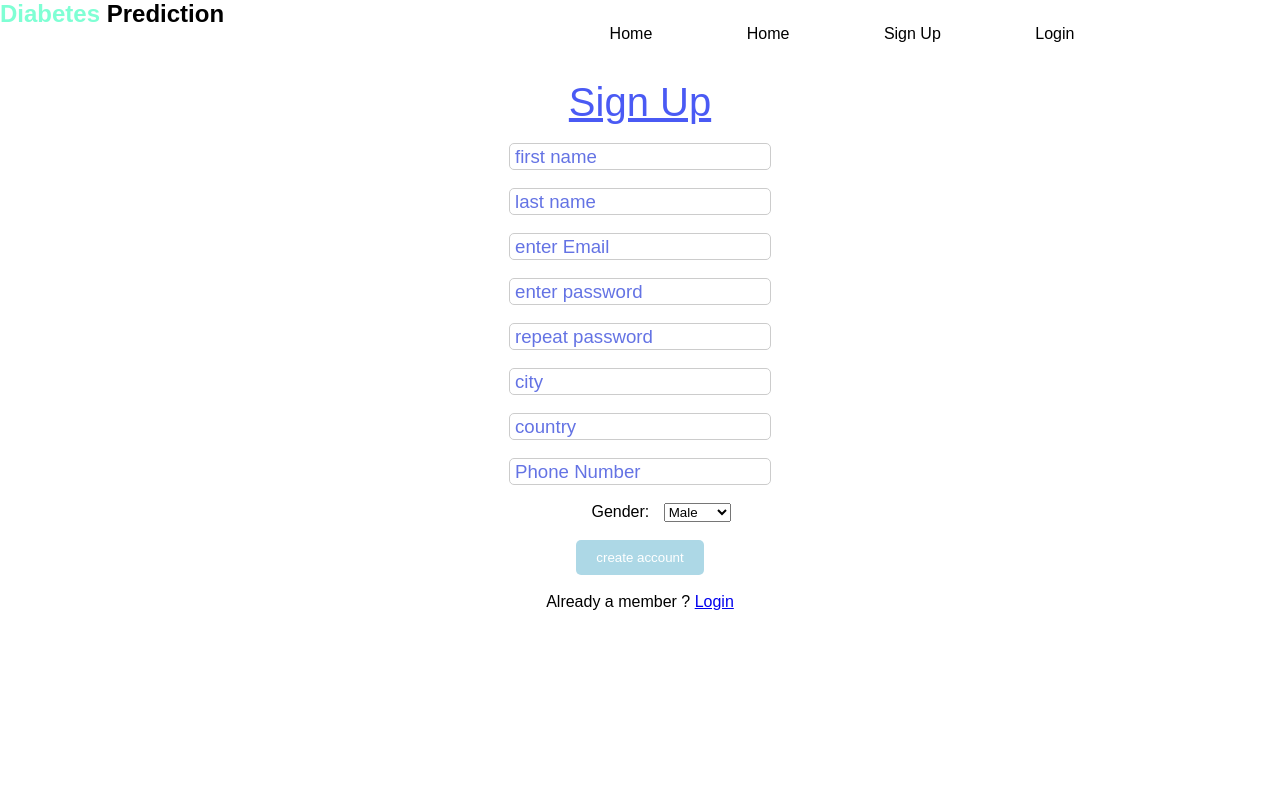
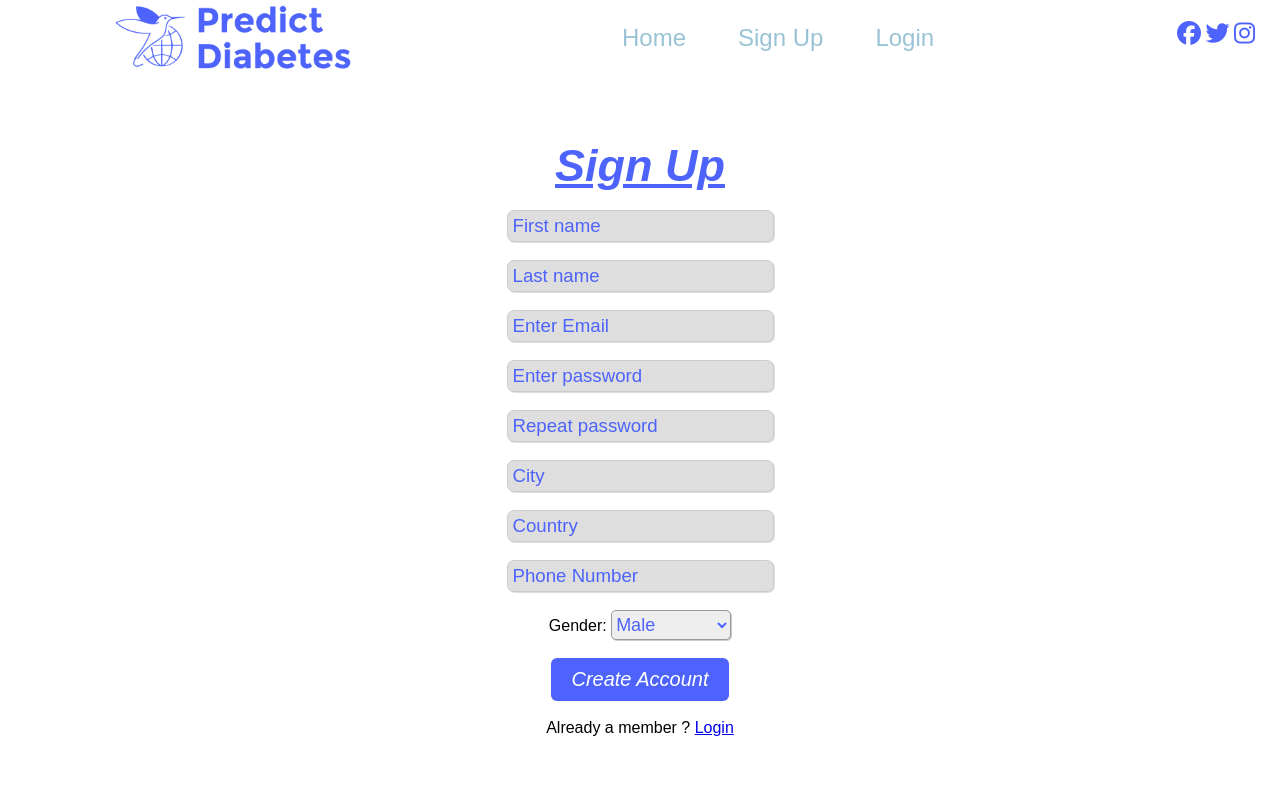
Before and after one commit to youssefkhaled20190/Diabetes-prediction-system, a Flask app: page /signup in a window 1280 px wide. Before the commit the page ends 610 px from the top, so only its background shows below. Run offline with Flask 3, Linux system fonts and the light colour scheme; some libraries are stand-ins or nearby versions.

Commit message:
home page css

```diff
--- a/website/auth.py
+++ b/website/auth.py
@@ -38,11 +38,10 @@ def _signup():
                             city=City, country=Country, phone_number=PhoneNumber, gender=Gender)
             db.session.add(New_User)
             db.session.commit()
-
             login_user(New_User, remember=True)
             db.session.close_all()
             flash('account created successfully', category='success')
-            return redirect(url_for('auth._login'))
+            return redirect(url_for('home._home'))
 
     return render_template("signup.html", custom_css="signup", user=current_user)
 
--- a/website/static/css/main.css
+++ b/website/static/css/main.css
@@ -4,12 +4,6 @@
   font-family: Arial, Helvetica, sans-serif;
 }
 
-@media (min-width: 600px) { /* Min-width preferably greater than or equal to width below */
-  .fl-page .fl-page-content {
-    width: 1100px; /* Can be adjusted to preferred width */
-    margin: 0px auto;
-  }
-}
 
 .site-header {
   background-color: white;
@@ -17,41 +11,72 @@
   padding: 0%;
   width: 100%;
   height: 80px;
+  position: sticky;
+  top: 0;
 }
 
-.logo {
+
+
+.site-header .logo {
   float: left;
   width: 30%;
-  font-weight: bold;
 }
-.nav .logo h2{
+
+.site-header .icons{
+padding: 25px;
+  float: right;
+}
+.site-header .logo img{
+
+  height: 80px;
   float: left;
-  color: #ffffff;
-  padding-left: 2%;
-  margin-bottom: 2%;
-  margin-top: 20px;
+  padding-left: 30%;
 }
+
+.site-nav {
+overflow: hidden;
+  }
+
 
 .site-nav ul {
   list-style-type: none;
   margin: 0;
   padding: 0;
-  text-align: center;
+  display: flex;
+  justify-content: center;
 }
+
 
 .site-nav li {
   display: inline-block;
-    margin: 25px;
+  margin: 0 10px;
     padding-left: 20px;
-    color: black;
+
 }
 
 .site-nav a {
+  color: #99c3d4;
+  display: block;
+  text-align: center;
+  padding: 14px 16px;
   text-decoration: none;
-  color:black;
-  padding: 7px 10px 7px 10px;
+  font-size: x-large;
+}
 
+.site-nav a:hover {
+font-weight: bolder;
 }
+
+@media only screen and (max-width: 600px) {
+  .site-nav ul {
+    flex-direction: column;
+    align-items: center;
+  }
+  }
+  .site-nav li {
+    margin: 10px 0;
+  }
+
 
 .site-footer {
   background-color: #333;
--- a/website/static/css/signup.css
+++ b/website/static/css/signup.css
@@ -2,47 +2,61 @@
 @media only screen and (max-width: 700px) {}
 
 .container .signUp u {
-  color:#4A5AF4;
-  font-family: Arial, Helvetica, sans-serif;
-  font-size: 40px;
+  color:#4D63FB;
+  font-family: Arial, Helvetica, sans-serif ;
+  font-style: italic;
+  font-size: 45px;
+  font-weight: bold;
 }
 
 .container {
   max-width: 500px;
-  margin: auto;
+  margin: 50px auto;
   width: 50%;
-   margin: 0 auto;
+  height: 50%;
+  padding: 10px 10px 20px 10px;
    text-align: center;
-justify-content: center;
 }
 
-label {
-  display: inline-block;
-  width: 100px;
-  text-align: right;
-  margin-right: 10px;
-}
 
 ::placeholder {
-  color: #6473E4;
+  color:#4d63fb;
+  font-family: Arial, Helvetica, sans-serif ;
+
 }
 
 input[type="text"],
 input[type="email"],
 input[type="password"] {
-  width: 250px;
+  background-color: #dedede;
+  width: 255px;
   padding: 5px;
+  border-radius: 7px;
+  border: 1px solid #ccc;
+  height:20px;
+    font-size:14pt;
+    box-shadow: 1px 1px #dedede;
+}
+
+ .custom-select{
+  width: 120px;
+  height: 30px;
+  border: 1px solid #999;
+  font-size: 18px;
+  color: #4D63FB;
+  background-color: #eee;
   border-radius: 5px;
-  border: 1px solid #ccc;
-  height:15px;
-    font-size:14pt;
+  box-shadow: 1px 1px #ccc;
 }
 
 input[type="submit"] {
-  background-color: lightblue;
+  background-color:#4D63FB;
   color: white;
+  font-family: Arial, Helvetica, sans-serif ;
+  font-style: italic;
+  font-size: 20px;
   padding: 10px 20px;
   border: none;
-  border-radius: 5px;
+  border-radius: 6px;
   cursor: pointer;
 }
--- a/website/templates/base.html
+++ b/website/templates/base.html
@@ -3,8 +3,19 @@
 
 <head>
   <meta charset="UTF-8">
-  <!--<meta name="viewport" content="width=device-width , initial-scale=1.0">-->
   <link rel="stylesheet" type="text/css" href="{{url_for('static' ,filename='css/main.css')}}" />
+  <script src="https://kit.fontawesome.com/51a791caa3.js" crossorigin="anonymous"></script>
+  <!-- Load an icon library to show a hamburger menu (bars) on small screens -->
+  <link rel="stylesheet" href="https://cdnjs.cloudflare.com/ajax/libs/font-awesome/4.7.0/css/font-awesome.min.css">
+
+
+
+  <!-- links for flash msg -->
+
+  <!-- <link rel="stylesheet" href="https://stackpath.bootstrapcdn.com/bootstrap/4.4.1/css/bootstrap.min.css"
+    integrity="sha384-Vkoo8x4CGsO3+Hhxv8T/Q5PaXtkKtu6ug5TOeNV6gBiFeWPGFN9MuhOf23Q9Ifjh" crossorigin="anonymous" />
+  <link rel="stylesheet" href="https://stackpath.bootstrapcdn.com/font-awesome/4.7.0/css/font-awesome.min.css"
+    crossorigin="anonymous" /> -->
 
   {% if custom_css%}
   <link rel="stylesheet" type="text/css" href="{{ url_for('static',filename='css/' +custom_css+'.css')}}">
@@ -17,14 +28,22 @@
 <body>
   <header class="site-header">
     <div class="logo">
-      <span class="Header-icon">
-        <h2 style="color:aquamarine;">Diabetes <span style="color:rgb(0, 0, 0)"> Prediction </h2>
-      </span>
+      <img src="static/Logo-01.png">
     </div>
+
+
+    <div class="icons">
+      <i class="fa-brands fa-facebook fa-xl" style="color: #4d63fb;"></i>
+
+      <i class="fa-brands fa-twitter fa-xl" style="color: #4d63fb;"></i>
+
+      <i class="fa-brands fa-instagram fa-xl" style="color: #4d63fb;"></i>
+    </div>
+
     <nav class="site-nav">
       <ul>
 
-        <li><a href="/">Home</a></li>
+        <li><a href="/" class="active">Home</a></li>
 
         {% if user.is_authenticated %}
         <li><a href="/form">Check Diabetes</a></li>
@@ -32,9 +51,10 @@
         <li><a href="/dietandprecautions">Diet</a></li>
         <li><a href="/logout">Logout</a></li>
         {% else %}
-        <li><a href="/">Home</a></li>
         <li><a href="/signup">Sign Up</a></li>
         <li><a href="/login">Login</a></li>
+
+
         {% endif %}
 
 
@@ -68,6 +88,16 @@
 
   </main>
 
+  <!-- <script src="https://code.jquery.com/jquery-3.2.1.slim.min.js"
+    integrity="sha384-KJ3o2DKtIkvYIK3UENzmM7KCkRr/rE9/Qpg6aAZGJwFDMVNA/GpGFF93hXpG5KkN"
+    crossorigin="anonymous"></script>
+  <script src="https://cdnjs.cloudflare.com/ajax/libs/popper.js/1.12.9/umd/popper.min.js"
+    integrity="sha384-ApNbgh9B+Y1QKtv3Rn7W3mgPxhU9K/ScQsAP7hUibX39j7fakFPskvXusvfa0b4Q"
+    crossorigin="anonymous"></script>
+  <script src="https://maxcdn.bootstrapcdn.com/bootstrap/4.0.0/js/bootstrap.min.js"
+    integrity="sha384-JZR6Spejh4U02d8jOt6vLEHfe/JQGiRRSQQxSfFWpi1MquVdAyjUar5+76PVCmYl"
+    crossorigin="anonymous"></script> -->
+
 </body>
 
 </html>
--- a/website/templates/signup.html
+++ b/website/templates/signup.html
@@ -6,31 +6,31 @@
 <div class="container">
   <div class="signUp"><u>Sign Up</u></div><br>
   <form method="POST">
-    <input type="text" id="firstname" name="First Name" placeholder="first name" required><br>
+    <input type="text" id="firstname" name="First Name" placeholder="First name" required><br>
     <br>
-    <input type="text" id="lastname" name="Last Name" placeholder="last name" required><br>
+    <input type="text" id="lastname" name="Last Name" placeholder="Last name" required><br>
     <br>
-    <input type="email" id="email" name="email" placeholder="enter Email" required><br>
+    <input type="email" id="email" name="email" placeholder="Enter Email" required><br>
     <br>
-    <input type="password" id="password1" name="password1" placeholder="enter password" required><br>
+    <input type="password" id="password1" name="password1" placeholder="Enter password" required><br>
     <br>
-    <input type="password" id="password2" name="password2" placeholder="repeat password" required><br>
+    <input type="password" id="password2" name="password2" placeholder="Repeat password" required><br>
     <br>
 
-    <input type="text" id="city" name="City" placeholder="city" required><br>
+    <input type="text" id="city" name="City" placeholder="City" required><br>
     <br>
-    <input type="text" id="country" name="Country" placeholder="country" required><br>
+    <input type="text" id="country" name="Country" placeholder="Country" required><br>
     <br>
     <input type="text" id="phonenumber" name="Phone Number" placeholder="Phone Number" required><br>
     <br>
     <label for="gender">Gender:</label>
-    <select id="gender" name="gender">
+    <select class="custom-select" name="gender">
       <option value="male">Male</option>
       <option value="female">Female</option>
     </select>
     <br>
     <br>
-    <input type="submit" class="signin" value="create account">
+    <input type="submit" class="signin" value="Create Account">
     <br>
     <br>
     <p>Already a member ? <a href="login.html">Login</a> </p>
```
Also changed, not shown: website/static/css/login.css (+22 -20 lines), website/static/js/main.js (added, +9 -0 lines), website/templates/login.html (+8 -6 lines), instance/diabetesDatabase.db, website/static/Logo-01.png (added), website/static/Logo_N-01.png (added), website/static/css/home.css (line endings or trailing spaces).
